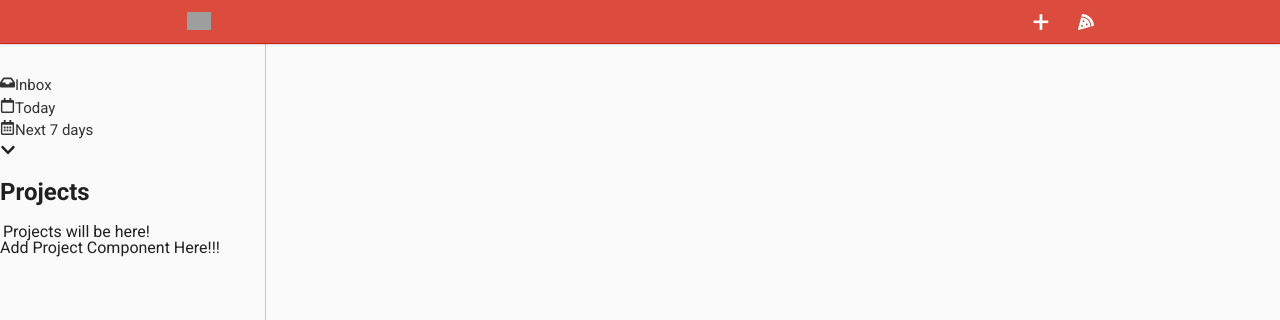
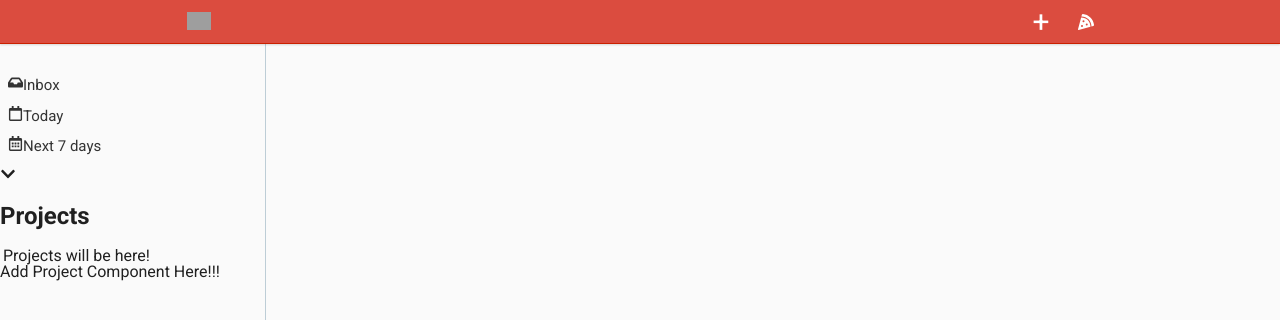
Before and after one commit to axeladib/todoist-clone, a React (Create React App) app: page / in a window 1280 px wide. Shown: the top 320 px of the page. Built offline with nearby package versions, Linux system fonts and the light colour scheme; grey boxes are pictures that could not be loaded.

Commit message:
POSITION BUG :flex direction to alter the position of every child individual uniformly

```diff
--- a/src/App.scss
+++ b/src/App.scss
@@ -287,6 +287,7 @@ header {
         display: -webkit-box;
         display: -ms-flexbox;
         display: flex;
+        flex-direction: column;
         -webkit-box-align: center;
             -ms-flex-align: center;
                 align-items: center;
@@ -382,6 +383,8 @@ header {
         display: -webkit-box;
         display: -ms-flexbox;
         display: flex;
+        margin-bottom: 0.5rem;
+        margin-left: 0.5rem;
         cursor: pointer;
         line-height: 1.50;
         font-size: 15px;
--- a/src/components/layout/layout/Sidebar.js
+++ b/src/components/layout/layout/Sidebar.js
@@ -30,7 +30,7 @@ const Sidebar = () => {
         </li>
       </ul>
       <div>
-        <span>
+        <span >
           <FaChevronDown />
         </span>
         <h2>Projects</h2>
```
